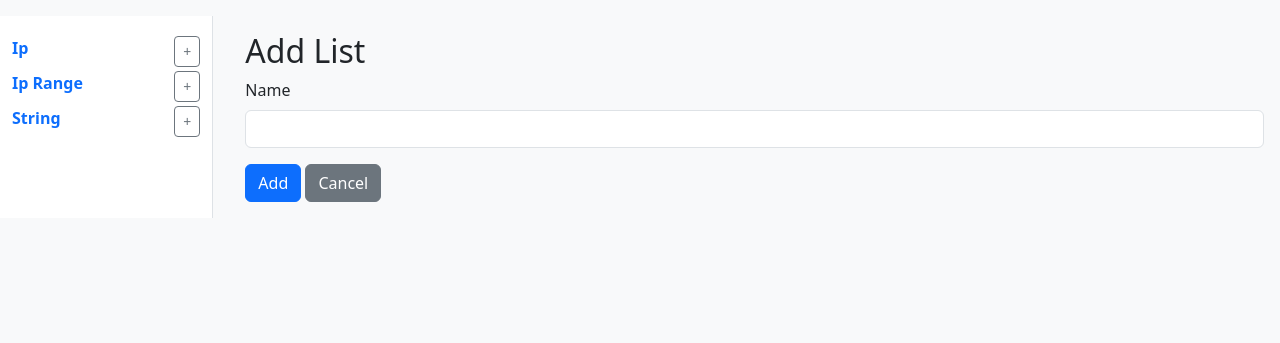
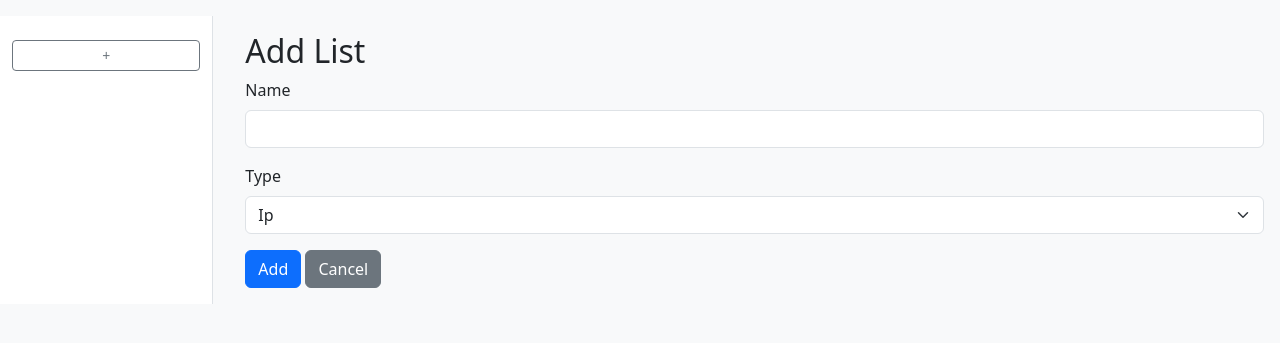
Before and after one commit to Alppkr/WGUI, a Flask app: page /lists/add in a window 1280 px wide. Shown: the part 57-400 px from the top of the page. Run offline with Flask 3, Linux system fonts and the light colour scheme; the visitor is signed in with stand-in values (Sample User, id 1); data comes from the database, SQL or seed files in the repository.

Commit message:
Add list type selection

```diff
--- a/wgui/__init__.py
+++ b/wgui/__init__.py
@@ -31,10 +31,6 @@ def create_app():
                     first_login=True,
                 )
                 db.session.add(user)
-            # seed default lists if none exist
-            if ListModel.query.count() == 0:
-                for name in ['Ip', 'Ip Range', 'String']:
-                    db.session.add(ListModel(name=name))
             db.session.commit()
 
 
--- a/wgui/lists/forms.py
+++ b/wgui/lists/forms.py
@@ -1,5 +1,5 @@
 from flask_wtf import FlaskForm
-from wtforms import StringField, DateField
+from wtforms import StringField, DateField, SelectField
 from wtforms.validators import DataRequired
 
 class AddItemForm(FlaskForm):
@@ -14,3 +14,8 @@ class DeleteForm(FlaskForm):
 
 class AddListForm(FlaskForm):
     name = StringField('Name', validators=[DataRequired()])
+    list_type = SelectField(
+        'Type',
+        choices=[('Ip', 'Ip'), ('Ip Range', 'Ip Range'), ('String', 'String')],
+        validators=[DataRequired()],
+    )
--- a/wgui/lists/models.py
+++ b/wgui/lists/models.py
@@ -9,3 +9,4 @@ class AddItemData(BaseModel):
 
 class AddListData(BaseModel):
     name: str
+    type: str
--- a/wgui/lists/routes.py
+++ b/wgui/lists/routes.py
@@ -22,11 +22,11 @@ def require_login():
 def add_list():
     form = AddListForm()
     if form.validate_on_submit():
-        data = AddListData(name=form.name.data)
+        data = AddListData(name=form.name.data, type=form.list_type.data)
         if ListModel.query.filter_by(name=data.name).first():
             flash('List already exists', 'danger')
         else:
-            new_list = ListModel(name=data.name)
+            new_list = ListModel(name=data.name, type=data.type)
             db.session.add(new_list)
             db.session.commit()
             flash('List created', 'success')
--- a/wgui/models.py
+++ b/wgui/models.py
@@ -16,6 +16,7 @@ class User(db.Model):
 class ListModel(db.Model):
     id = db.Column(db.Integer, primary_key=True)
     name = db.Column(db.String(50), unique=True, nullable=False)
+    type = db.Column(db.String(20), nullable=False)
 
     def __repr__(self) -> str:
         return f"<List {self.name}>"
--- a/wgui/templates/add_list.html
+++ b/wgui/templates/add_list.html
@@ -8,6 +8,10 @@
         {{ form.name.label(class="form-label") }}
         {{ form.name(class="form-control") }}
     </div>
+    <div class="mb-3">
+        {{ form.list_type.label(class="form-label") }}
+        {{ form.list_type(class="form-select") }}
+    </div>
     <button class="btn btn-primary" type="submit">Add</button>
     <a class="btn btn-secondary" href="{{ url_for('auth.index') }}">Cancel</a>
 </form>
--- a/wgui/templates/base.html
+++ b/wgui/templates/base.html
@@ -24,11 +24,13 @@
         <nav class="col-md-2 d-none d-md-block bg-white border-end sidebar py-3">
             <ul class="nav flex-column">
                 {% for l in side_lists %}
-                <li class="nav-item d-flex justify-content-between mt-1">
+                <li class="nav-item mt-1">
                     <a class="nav-link p-0" href="{{ url_for('lists.list_items', list_id=l.id) }}"><strong>{{ l.name }}</strong></a>
-                    <a class="btn btn-sm btn-outline-secondary" href="{{ url_for('lists.add_list') }}">+</a>
                 </li>
                 {% endfor %}
+                <li class="nav-item mt-2">
+                    <a class="btn btn-sm btn-outline-secondary w-100" href="{{ url_for('lists.add_list') }}">+</a>
+                </li>
             </ul>
         </nav>
         {% endif %}
```
Also changed, not shown: migrations/versions/3_add_type_to_list.py (added, +22 -0 lines), tests/conftest.py (+0 -2 lines), tests/test_lists.py (+11 -3 lines), README.md.
